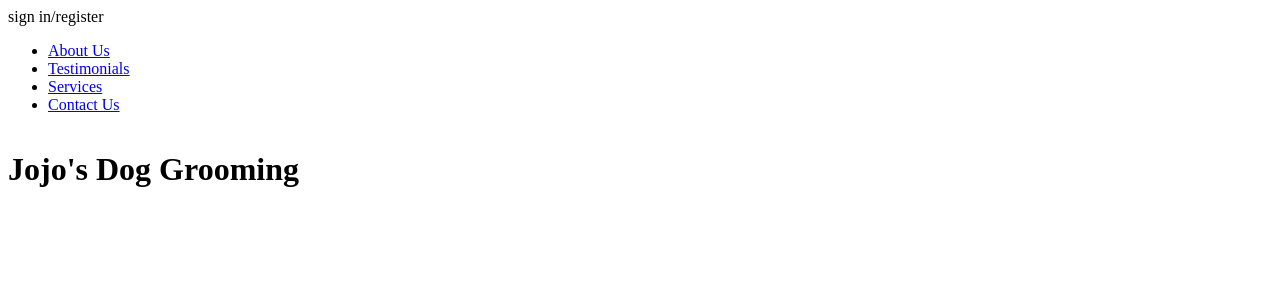
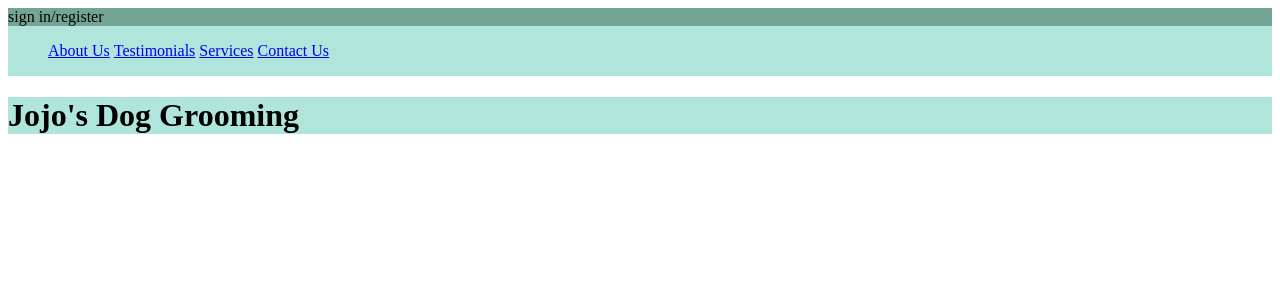
Before and after one commit to beruburu/Jojo, a PHP site: page / in a window 1280 px wide. Shown: the top 300 px of the page. Run offline with PHP 8.4, Linux system fonts and the light colour scheme.

Commit message:
Added color, changed nav to horizontal.

```diff
--- a/Base.css
+++ b/Base.css
@@ -1,17 +1,36 @@
+body {
+    background-color: #ffffff;
+}
+#signin {
+    background-color: #74A495;
+}
+h1 {
+    background-color: #B0E5DC;
+}
+nav {
+    background-color: #B0E5DC;
+}
+nav ul {
+    list-style-type: none;
+}
+nav ul li {
+    display:  inline-block;
+}
 .dropdown {
     position: relative;
     display: inline-block;
 }
-
 .dropdowncontent {
     display: none;
     position: absolute;
-    background-color: #f9f9f9;
+    background-color: #B0E5DC;
     min-width: 160px;
     box-shadow: 0px 8px 16px 0px rgba(0,0,0,0.2);
     padding: 12px 16px;
 }
-
 .dropdown:hover .dropdowncontent {
     display: block;
 }
+p:hover {
+    background-color: #74A495;
+}
```
